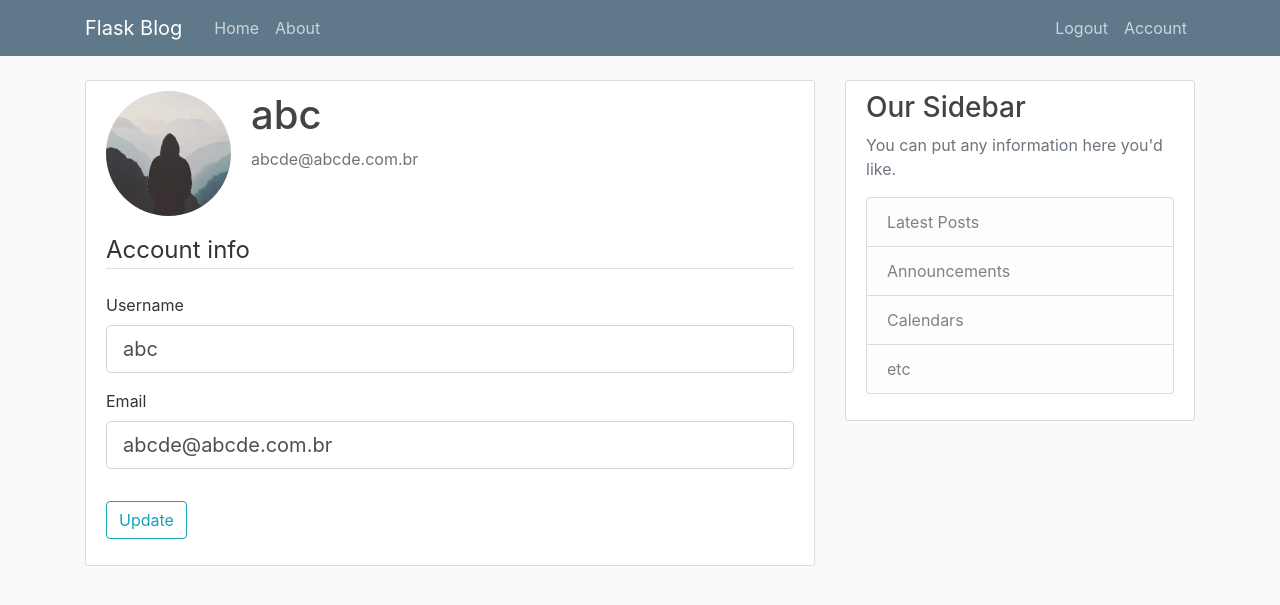
After one commit to andrevinicius201/Data-Scients-Social-Media---Projeto-Mackenzie, a Flask app: page /account in a window 1280 px wide. The commit adds this page. Shown: the top 605 px of the page. Run offline with Flask 2, Linux system fonts and the light colour scheme; a user stored in the database is signed in; some libraries are stand-ins or nearby versions.

Commit message:
Add files via upload
Usuários podem alterar suas configurações de perfil (nome de usuário e email vinculado à conta). Imagem de perfil default.  Mudanças de layout na página de perfil do usuário autenticado.

```diff
--- a/webapp_social_media/__init__.py
+++ b/webapp_social_media/__init__.py
@@ -1,9 +1,15 @@
 from flask import Flask
 from flask_sqlalchemy import SQLAlchemy
+from flask_bcrypt import Bcrypt
+from flask_login import LoginManager
 
 app = Flask(__name__)
 app.config['SECRET_KEY'] = '2cf7000f75598df588a4f8f0943bca68'
 app.config['SQLALCHEMY_DATABASE_URI'] = 'sqlite:///site.db'
 db = SQLAlchemy(app)
+bcrypt = Bcrypt(app)
+login_manager = LoginManager(app)
+login_manager.login_view = 'login'
+login_manager.login_message_category = 'info'
 
 from webapp_social_media import routes
--- a/webapp_social_media/forms.py
+++ b/webapp_social_media/forms.py
@@ -1,6 +1,8 @@
 from flask_wtf import FlaskForm
+from flask_login import current_user
 from wtforms import StringField, PasswordField, SubmitField, BooleanField
-from wtforms.validators import DataRequired, Length, Email, EqualTo
+from wtforms.validators import DataRequired, Length, Email, EqualTo, ValidationError
+from webapp_social_media.models import User
 
 class RegistrationForm(FlaskForm):
 	username = StringField('Username',
@@ -10,9 +12,37 @@ class RegistrationForm(FlaskForm):
 	confirm_password = PasswordField('Confirm Password', validators=[DataRequired(), EqualTo('password')])
 	submit = SubmitField('Sign Up')
 
+	def validate_username(self, username):
+		user = User.query.filter_by(username=username.data).first()
+		if user:
+			raise ValidationError('That username is taken. Please choose a different one.')
+
+	def validate_email(self, email):
+		user = User.query.filter_by(email=email.data).first()
+		if user:
+			raise ValidationError('That email is taken. Please choose a different one.')
 
 class LoginForm(FlaskForm):
 	email = StringField('Email', validators=[DataRequired(), Email()])
 	password = PasswordField('Password', validators=[DataRequired()])
 	remember = BooleanField('Remember Me')
 	submit = SubmitField('Login')
+
+
+class UpdateAccountForm(FlaskForm):
+	username = StringField('Username',
+		validators=[DataRequired(), Length(min=2, max=20)])
+	email = StringField('Email', validators=[DataRequired(), Email()])
+	submit = SubmitField('Update')
+
+	def validate_username(self, username):
+		if username.data != current_user.username:
+			user = User.query.filter_by(username=username.data).first()
+			if user:
+				raise ValidationError('That username is taken. Please choose a different one.')
+
+	def validate_email(self, email):
+		if email.data != current_user.email:
+			user = User.query.filter_by(email=email.data).first()
+			if user:
+				raise ValidationError('That email is taken. Please choose a different one.')
--- a/webapp_social_media/routes.py
+++ b/webapp_social_media/routes.py
@@ -1,48 +1,84 @@
-from flask import render_template, url_for, flash, redirect
-from webapp_social_media import app
-from webapp_social_media.forms import RegistrationForm, LoginForm
+from flask import render_template, url_for, flash, redirect, request
+from webapp_social_media import app, db, bcrypt
+from webapp_social_media.forms import RegistrationForm, LoginForm, UpdateAccountForm
 from webapp_social_media.models import User, Post
+from flask_login import login_user, current_user, logout_user, login_required
 
-posts=[
-	{
-	'author':'Andre Santos',
-	'title':'Publicação de teste Web App',
-	'content':'Primeiro conteúdo publicado',
-	'date_posted':'7 de julho de 2019'
-	},
-	{
-	'author':'Gustavo Barros',
-	'title':'Criando aplicações para Web',
-	'content':'Segundo conteúdo publicado',
-	'date_posted':'08 de agosto de 2019'
-	},
+posts = [
+    {
+        'author': 'Corey Schafer',
+        'title': 'Blog Post 1',
+        'content': 'First post content',
+        'date_posted': 'April 20, 2018'
+    },
+    {
+        'author': 'Jane Doe',
+        'title': 'Blog Post 2',
+        'content': 'Second post content',
+        'date_posted': 'April 21, 2018'
+    }
 ]
 
-@app.route('/')
-@app.route('/home')
+
+@app.route("/")
+@app.route("/home")
 def home():
     return render_template('home.html', posts=posts)
 
 
-@app.route('/about')
+@app.route("/about")
 def about():
     return render_template('about.html', title='About')
 
-@app.route('/register', methods=['GET', 'POST'])
+
+@app.route("/register", methods=['GET', 'POST'])
 def register():
-	form = RegistrationForm()
-	if form.validate_on_submit():
-		flash(f'Account created for {form.username.data}!', 'success')
-		return redirect(url_for('home'))
-	return render_template('register.html', title='Register', form=form)
+    if current_user.is_authenticated:
+        return redirect(url_for('home'))
+    form = RegistrationForm()
+    if form.validate_on_submit():
+        hashed_password = bcrypt.generate_password_hash(form.password.data).decode('utf-8')
+        user = User(username=form.username.data, email=form.email.data, password=hashed_password)
+        db.session.add(user)
+        db.session.commit()
+        flash('Your account has been created! You are now able to log in', 'success')
+        return redirect(url_for('login'))
+    return render_template('register.html', title='Register', form=form)
 
-@app.route('/login', methods=['GET', 'POST'])
+
+@app.route("/login", methods=['GET', 'POST'])
 def login():
-	form = LoginForm()
-	if form.validate_on_submit():
-		if form.email.data == 'admin@blog.com' and form.password.data == 'password':
-			flash('You have been logged in', 'success')
-			return redirect(url_for('home'))
-		else:
-			flash('Login unsuccessfull. Please check your username and password', 'danger')
-	return render_template('login.html', title='Login', form=form)
+    if current_user.is_authenticated:
+        return redirect(url_for('home'))
+    form = LoginForm()
+    if form.validate_on_submit():
+        user = User.query.filter_by(email=form.email.data).first()
+        if user and bcrypt.check_password_hash(user.password, form.password.data):
+            login_user(user, remember=form.remember.data)
+            next_page = request.args.get('next')
+            return redirect(next_page) if next_page else redirect(url_for('home'))
+        else:
+            flash('Login Unsuccessful. Please check email and password', 'danger')
+    return render_template('login.html', title='Login', form=form)
+
+
+@app.route('/logout')
+def logout():
+    logout_user()
+    return redirect(url_for('home'))
+
+@app.route('/account', methods=['GET', 'POST'])
+@login_required
+def account():
+    form = UpdateAccountForm()
+    if form.validate_on_submit():
+        current_user.username = form.username.data
+        current_user.email = form.email.data
+        db.session.commit()
+        flash('your account has been updated!', 'success')
+        return redirect(url_for('account'))
+    elif request.method == 'GET':
+        form.username.data = current_user.username
+        form.email.data = current_user.email
+    image_file = url_for('static', filename='profile_pics/' + current_user.image_file)
+    return render_template('account.html', title='Account', image_file=image_file, form=form)
--- /dev/null
+++ b/webapp_social_media/templates/account.html
@@ -0,0 +1,51 @@
+{% extends "layout.html" %}
+{% block content %}
+	<div class="content-section">
+	  <div class="media">
+	    <img class="rounded-circle account-img" src="{{image_file}}">
+	    <div class="media-body">
+	      <h2 class="account-heading">{{current_user.username}}</h2>
+	      <p class="text-secondary">{{current_user.email}}</p>
+	    </div>
+	  </div>
+        <form method="POST" action="">
+            {{ form.hidden_tag() }}
+            <fieldset class="form-group">
+                <legend class="border-bottom mb-4"> Account info </legend>
+                <div class="form-group">
+                    {{ form.username.label(class="form-control-label") }}
+
+                    {% if form.username.errors %}
+                        {{ form.username(class="form-control form-control-lg is-invalid") }}
+                        <div class="invalid-feedback">
+                            {% for error in form.username.errors %}
+                                <span>{{ error }}</span>
+                            {% endfor %}
+                        </div>
+                    {% else %}
+                        {{ form.username(class="form-control form-control-lg") }}
+                    {% endif %}
+                </div>
+                <div class="form-group">
+                    {{ form.email.label(class="form-control-label") }}
+                    {% if form.email.errors %}
+                        {{ form.email(class="form-control form-control-lg is-invalid") }}
+                        <div class="invalid-feedback">
+                            {% for error in form.email.errors %}
+                                <span>{{ error }}</span>
+                            {% endfor %}
+                        </div>
+                    {% else %}
+                        {{ form.email(class="form-control form-control-lg") }}
+                    {% endif %}
+                </div>
+            </fieldset>
+            <div class="form-group">
+                {{ form.submit(class="btn btn-outline-info") }}
+            </div>
+        </form>
+    </div>
+
+
+
+{% endblock content %}
--- a/webapp_social_media/templates/layout.html
+++ b/webapp_social_media/templates/layout.html
@@ -31,9 +31,14 @@
 	        </div>
 	        <!-- Navbar Right Side -->
 	        <div class="navbar-nav">
-	          <a class="nav-item nav-link" href="{{url_for('login')}}">Login</a>
-	          <a class="nav-item nav-link" href="{{url_for('register')}}">Register</a>
-	        </div>
+              {% if current_user.is_authenticated %}
+                <a class="nav-item nav-link" href="{{ url_for('logout') }}">Logout</a>
+                <a class="nav-item nav-link" href="{{ url_for('account') }}">Account</a>
+              {% else %}
+                <a class="nav-item nav-link" href="{{ url_for('login') }}">Login</a>
+                <a class="nav-item nav-link" href="{{ url_for('register') }}">Register</a>
+              {% endif %}
+            </div>
 	      </div>
 	    </div>
 	  </nav>
```
Also changed, not shown: webapp_social_media/models.py (+6 -2 lines), webapp_social_media/site.db, webapp_social_media/static/profile_pics/default.jpg (added).
